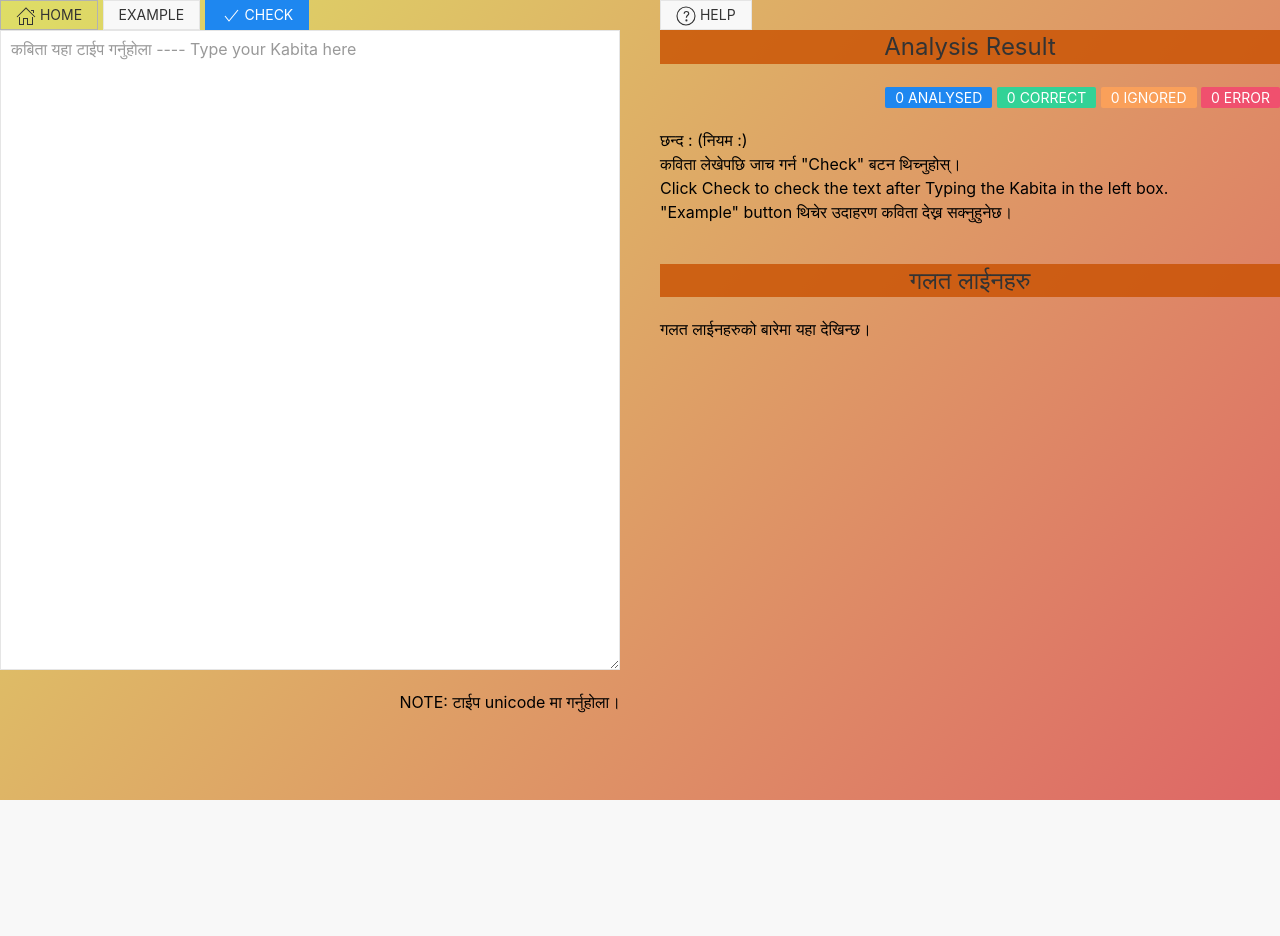
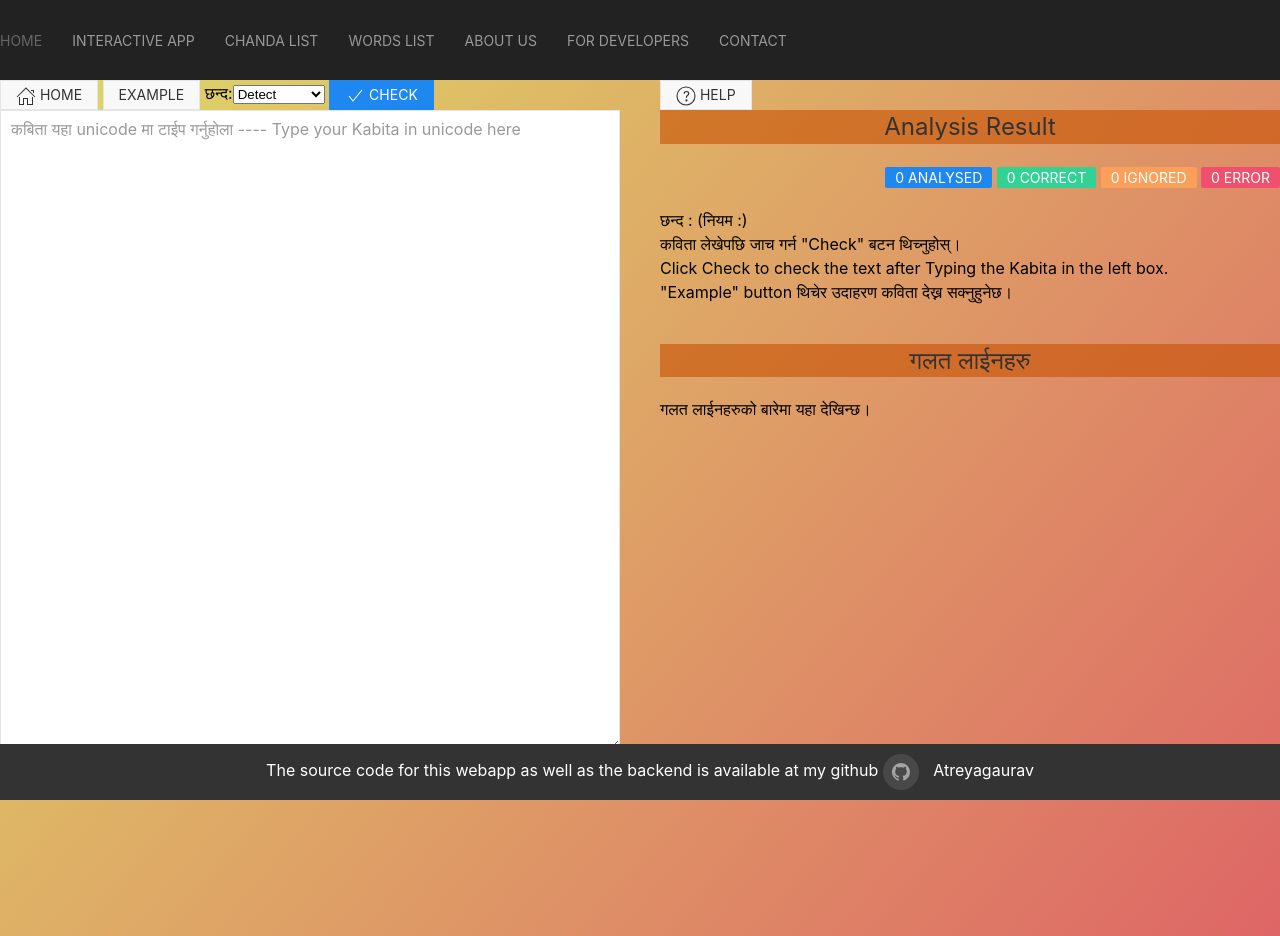
Before and after one commit to Atreyagaurav/kabita-check, a Flask app: page /kabita_interactive in a window 1280 px wide. Before the commit the page ends 800 px from the top, so only its background shows below. Run offline with Flask 2, Linux system fonts and the light colour scheme; some libraries are stand-ins or nearby versions.

Commit message:
Major Refactoring plus layout changes

```diff
--- a/app/main.py
+++ b/app/main.py
@@ -1,23 +1,63 @@
 import flask
+#from flask_cors import CORS
 
 import app.compare as compare
+import app.chanda as chanda
 
 
 app = flask.Flask(__name__)
+# CORS(app)
 
 
 @app.route('/')
 def main():
-    return flask.render_template('main.html')
+    return flask.redirect('/home')
 
 
-@app.route('/check', methods=['POST'])
-def check():
-    data = flask.request.json
-    analysis = compare.analysis(data['text'].split('\n'))
-    return flask.jsonify(analysis)
+@app.route('/home')
+def home():
+    return flask.render_template('home.html')
+
+
+@app.route('/browse_words')
+def browse_words():
+    return flask.render_template('browse_words.html')
+
+
+@app.route('/browse_chanda')
+def browse_chanda():
+    return flask.render_template('browse_chanda.html',
+                                 chanda_dict=chanda.get_all_chanda())
+
+
+@app.route('/about')
+def about():
+    return flask.render_template('about.html')
+
+
+@app.route('/contact')
+def contact():
+    return flask.render_template('contact.html')
+
+
+@app.route('/developers')
+def developers():
+    return flask.render_template('developers.html')
 
 
 @app.route('/kabita_interactive')
 def interactive():
-    return flask.render_template('interactive.html')
+    return flask.render_template('kabita_interactive.html',
+                                 chanda_dict=chanda.get_all_chanda())
+
+
+@app.route('/api/check', methods=['POST'])
+def api_check():
+    data = flask.request.json
+    analysis = compare.analysis(data['text'].split('\n'), rule=data['rule'])
+    return flask.jsonify(analysis)
+
+
+@app.route('/api/all_chanda', methods=['GET'])
+def api_all_chanda():
+    return chanda.get_all_chanda()
--- a/app/static/interactive.js
+++ b/app/static/interactive.js
@@ -1,11 +1,13 @@
 function fill_sample() {
     document.getElementById('kabita-maintext').value = "# शार्दुलविक्रीडित-छन्द-कविता\n# SSSIISISIIISSSISSIS \n# यसरि '#' पछाडि लेखिएका लाईन जाच हुदैन।\n\nहोस् दीर्घायु सुस्वास्थ्य झै मधुरता वाणी मिठो नम्र होस्\nआफ्नो धर्म र कर्म मानमनिता भाषा कला चाख होस्\n\nइच्छा आँट खुशी सबै सफलहोस् तिम्रा सबै चाहना\nयो जन्मोत्सवले सधै खुश भरोस् हाम्रो छ यै कामना\n";
+    document.getElementById('chanda-dropdown').value = "SSSIISISIIISSSISSIS";
 }
 
 function check_kabita() {
     document.getElementById('kabita-response').innerHTML = " Analyzing...."
-    data = {text : document.getElementById('kabita-maintext').value}
-    return fetch("/check", {
+    data = {text : document.getElementById('kabita-maintext').value,
+	    rule : document.getElementById('chanda-dropdown').value}
+    return fetch("/api/check", {
 	method: "POST",
 	headers: {
 	    'Content-Type': 'application/json;charset=utf-8'
--- /dev/null
+++ b/app/static/style.css
@@ -0,0 +1,36 @@
+h3 {
+    background-color:  rgba(200,80,0,0.6);
+    text-align: center;
+}
+body {
+    background-image: linear-gradient(130deg, rgba(200,200,0,0.6),rgba(200,0,0,0.6));
+    color: black;
+    flex-grow: 1;
+}
+
+.main-navbar {
+    background-color: #222;
+    color: #000;
+}
+
+.main-footer {
+    position: sticky;
+    bottom: 0;
+    width: 100%;
+    background-color: #333;
+    padding: 10px;
+    text-align: center;
+    color: white;
+}
+
+.chanda-card {
+    border : 1px solid black;
+}
+
+.alignleft {
+    float: left;
+}
+
+.alignright {
+    float: right;
+}
--- a/app/templates/interactive.html
+++ /dev/null
@@ -1,91 +0,0 @@
-<html>
-    <title>छन्द जाच | Interactive Chanda Test</title>
-    <head>
-	<!-- Global site tag (gtag.js) - Google Analytics -->
-	<script async src="https://www.googletagmanager.com/gtag/js?id=UA-179276102-1"></script>
-	<script>
-	 window.dataLayer = window.dataLayer || [];
-	 function gtag(){dataLayer.push(arguments);}
-	 gtag('js', new Date());
-
-	 gtag('config', 'UA-179276102-1');
-	</script>
-
-	<script src="{{url_for('static', filename='interactive.js')}}"></script>
-
-	<!-- UIkit CSS -->
-	<link rel="stylesheet" href="https://cdn.jsdelivr.net/npm/uikit@3.5.8/dist/css/uikit.min.css" />
-
-	<!-- UIkit JS -->
-	<script src="https://cdn.jsdelivr.net/npm/uikit@3.5.8/dist/js/uikit.min.js"></script>
-	<script src="https://cdn.jsdelivr.net/npm/uikit@3.5.8/dist/js/uikit-icons.min.js"></script>
-	<style>
-	 .fill-height, html, body
-	 {
-	     height: 100%;
-	 }
-	 h3 {
-	     background-color:  rgba(200,80,0,0.8);
-	     text-align: center;
-	 }
-	 html {
-	     -webkit-background-size: cover;
-	     background: linear-gradient(130deg, rgba(200,200,0,0.6),rgba(200,0,0,0.6)) no-repeat center center fixed;
-	     color: black;
-	 }
-	</style>
-    </head>
-
-    <body>
-	<div uk-grid class="uk-container uk-container-expand uk-child-width-1-2@l fill-height">
-	    <div id="input-area" fill-height>
-		<div uk-margin uk-sticky>
-		    <button class="uk-button uk-button-default uk-button-small uk-background-muted" onclick="window.location.href='/'" title="फर्कने"><span uk-icon="icon: home"></span> Home</button>
-		    <button class="uk-button uk-button-default uk-button-small uk-background-muted" onclick="fill_sample()" title="उदाहरण">Example</button>
-		    <button class="uk-button uk-button-primary uk-button-small" onclick="check_kabita()" title="जाच"><span uk-icon="icon: check"></span> Check</button>
-		</div>
-		<textarea id="kabita-maintext" class="uk-textarea uk-width-1-1" style="height:80%;" placeholder="कबिता यहा टाईप गर्नुहोला ---- Type your Kabita here"></textarea>
-		<p style="text-align:right;">NOTE: टाईप unicode मा गर्नुहोला।</p>
-	    </div>
-
-	    <div id="analysis-response" >
-		<div>
-		    <button class="uk-button uk-button-default uk-button-small uk-background-muted"
-			    uk-toggle="target: #modal-close-default"
-			    title="सहयोग"><span uk-icon="icon: question"></span> Help</button>
-		    <!-- This is the modal with the default close button -->
-		    <div id="modal-close-default" uk-modal>
-			<div class="uk-modal-dialog uk-modal-body">
-			    <button class="uk-modal-close-default" type="button" uk-close></button>
-			    <h2 class="uk-modal-title">नतिजा हेर्ने तरिका</h2>
-			    <p>गल्तीहरु रातोले देखाइएको छ। रातो माथि Mouse लगेर के गल्ती हो हेर्न सकिन्छ।
-				<br /><br />
-				जाँच सब्दको गर्ने बोलीको नगर्ने भएकोले उदाहरणमा देखाएको जस्तो कहिलेकाही सहीलाई गलत देखाउन सक्छ, त्यस्तो बेलाको लागि माफी चाहन्छु। </p>
-				<p>सुझाबको लागि मेरो email <a href="mailto:allmanpride@gmail.com">allmanpride@gmail.com</a> मा email पठाउन आग्रह गर्दछु।<p>
-			</div>
-		    </div>
-		    <div>
-			<h3>Analysis Result</h3>
-			<p style="text-align:right;">
-			    <span class="uk-label"><span id="lines-analysed">0</span> analysed</span>
-			    <span class="uk-label uk-label-success"><span id="lines-correct">0</span> correct</span>
-			    <span class="uk-label uk-label-warning"><span id="lines-ignored">0</span> ignored</span>
-			    <span class="uk-label uk-label-danger"><span id="lines-error">0</span> error</span>
-			</p>
-		    </div>
-		</div>
-		<div id="response-header">
-		    छन्द : <span id="chanda-name"></span> (नियम :<span id="chanda-rule"></span>)
-		</div>
-		<div id="kabita-response">
-		    कविता लेखेपछि जाच गर्न "Check" बटन थिच्नुहोस्। <br />
-		    Click Check to check the text after Typing the Kabita in the left box.
-		    <br />
-		    "Example" button थिचेर उदाहरण कविता देख्न सक्नुहुनेछ।
-		</div>
-		<h3>गलत लाईनहरु</h3>
-		<div id="kabita-errors">गलत लाईनहरुको बारेमा यहा देखिन्छ।</div>
-	    </div>
-	</div>
-    </body>
-</html>
--- /dev/null
+++ b/app/templates/kabita_interactive.html
@@ -0,0 +1,68 @@
+{% extends "layout.html" %}
+{% block page_title %}
+छन्द जाच | Interactive
+{% endblock %}
+
+{% block body %}
+<div uk-grid class="uk-container uk-container-expand uk-child-width-1-2@l fill-height" uk-height-viewport>
+    <div id="input-area" fill-height>
+	<div uk-margin>
+	    <button class="uk-button uk-button-default uk-button-small uk-background-muted" onclick="window.location.href='/'" title="फर्कने">
+		<span uk-icon="icon: home"></span> Home</button>
+	    <button class="uk-button uk-button-default uk-button-small uk-background-muted" onclick="fill_sample()" title="उदाहरण">Example</button>
+	    छन्द:<select class="uk-form-select" name="chanda-name" id="chanda-dropdown" onchange="chanda_dropdown_changed()">
+		<option value="auto-detect">Detect</option>
+		{% for chanda_name,rule in chanda_dict.items() %}
+		<option value="{{rule}}">{{chanda_name}}</option>
+		{% endfor %}
+	    </select>
+	    <!-- नियम:<span id="chanda-dropdown-rule"></span> -->
+	    <button class="uk-button uk-button-primary uk-button-small" onclick="check_kabita()" title="जाच"><span uk-icon="icon: check"></span> Check</button>
+	</div>
+	<textarea id="kabita-maintext" class="uk-textarea uk-width-1-1" style="height:80%;" placeholder="कबिता यहा unicode मा टाईप गर्नुहोला ---- Type your Kabita in unicode here"></textarea>
+    </div>
+
+    <div id="analysis-response" >
+	<div>
+	    <button class="uk-button uk-button-default uk-button-small uk-background-muted"
+		    uk-toggle="target: #modal-close-default"
+		    title="सहयोग"><span uk-icon="icon: question"></span> Help</button>
+	    <!-- This is the modal with the default close button -->
+	    <div id="modal-close-default" uk-modal>
+		<div class="uk-modal-dialog uk-modal-body">
+		    <button class="uk-modal-close-default" type="button" uk-close></button>
+		    <h2 class="uk-modal-title">नतिजा हेर्ने तरिका</h2>
+		    <p>गल्तीहरु रातोले देखाइएको छ। रातो माथि Mouse लगेर के गल्ती हो हेर्न सकिन्छ।
+			<br /><br />
+			जाँच सब्दको गर्ने बोलीको नगर्ने भएकोले उदाहरणमा देखाएको जस्तो कहिलेकाही सहीलाई गलत देखाउन सक्छ, त्यस्तो बेलाको लागि माफी चाहन्छु। </p>
+			<p>सुझाबको लागि मेरो email <a href="mailto:allmanpride@gmail.com">allmanpride@gmail.com</a> मा email पठाउन आग्रह गर्दछु।<p>
+		</div>
+	    </div>
+	    <div>
+		<h3>Analysis Result</h3>
+		<p style="text-align:right;">
+		    <span class="uk-label"><span id="lines-analysed">0</span> analysed</span>
+		    <span class="uk-label uk-label-success"><span id="lines-correct">0</span> correct</span>
+		    <span class="uk-label uk-label-warning"><span id="lines-ignored">0</span> ignored</span>
+		    <span class="uk-label uk-label-danger"><span id="lines-error">0</span> error</span>
+		</p>
+	    </div>
+	</div>
+	<div id="response-header">
+	    छन्द : <span id="chanda-name"></span> (नियम :<span id="chanda-rule"></span>)
+	</div>
+	<div id="kabita-response">
+	    कविता लेखेपछि जाच गर्न "Check" बटन थिच्नुहोस्। <br />
+	    Click Check to check the text after Typing the Kabita in the left box.
+	    <br />
+	    "Example" button थिचेर उदाहरण कविता देख्न सक्नुहुनेछ।
+	</div>
+	<h3>गलत लाईनहरु</h3>
+	<div id="kabita-errors">गलत लाईनहरुको बारेमा यहा देखिन्छ।</div>
+    </div>
+</div>
+{% endblock %}
+
+{% block js %}
+<script src="{{url_for('static', filename='interactive.js',v='1.23')}}"></script>
+{% endblock %}
--- /dev/null
+++ b/app/templates/layout.html
@@ -0,0 +1,58 @@
+<!DOCTYPE html>
+<html lang="en">
+
+    <head>
+	<meta charset="utf-8" />
+
+	<title>
+	    {% block page_title %}{% endblock %} | Kabita Analysis
+	</title>
+	<meta name="viewport" content="width=device-width, initial-scale=1.0">
+	<link rel="shortcut icon" href="{{ url_for('static', filename='favicon.ico') }}" />
+	<!-- Global site tag (gtag.js) - Google Analytics -->
+	<script async src="https://www.googletagmanager.com/gtag/js?id=UA-179276102-1"></script>
+	<script>
+	 window.dataLayer = window.dataLayer || [];
+	 function gtag(){dataLayer.push(arguments);}
+	 gtag('js', new Date());
+
+	 gtag('config', 'UA-179276102-1');
+	</script>
+
+	<!-- UIkit CSS -->
+	<link rel="stylesheet" href="https://cdn.jsdelivr.net/npm/uikit@3.5.8/dist/css/uikit.min.css" />
+
+	<!-- Custom css -->
+	<link rel="stylesheet" type="text/css" href="{{ url_for('static', filename='style.css', v='1.22') }}" />
+
+	<!-- UIkit JS -->
+	<script src="https://cdn.jsdelivr.net/npm/uikit@3.5.8/dist/js/uikit.min.js"></script>
+	<script src="https://cdn.jsdelivr.net/npm/uikit@3.5.8/dist/js/uikit-icons.min.js"></script>
+	{% block css %}{% endblock %}
+    </head>
+
+    <body uk-height-viewport>
+	<header class="main-header">
+	    <div class="main-navbar" uk-sticky="sel-target: .uk-navbar-container; cls-active: uk-navbar-sticky">
+		<nav class="uk-navbar-container uk-navbar-transparent" uk-navbar>
+		    <div class="uk-navbar-left">
+			<ul class="uk-navbar-nav">
+			    <li><a href="/home">Home</a></li>
+			    <li><a href="/kabita_interactive">Interactive App</a></li>
+			    <li><a href="/browse_chanda">Chanda List</a></li>
+			    <li><a href="/browse_words">Words List</a></li>
+			    <li><a href="/about">About Us</a></li>
+			    <li><a href="/developers">For Developers</a></li>
+			    <li><a href="/contact">Contact</a></li>
+			</ul>
+		    </div>
+		</nav>
+	    </div>
+	</header>
+	{% block body %}{% endblock %}
+	<footer class="uk-background-secondary uk-light main-footer">
+	    The source code for this webapp as well as the backend is available at my github <a href="https://github.com/Atreyagaurav/kabita-check/"><span class="uk-icon-button uk-margin-small-right" uk-icon="github"></span> Atreyagaurav</a>
+	</footer>
+	{% block js %}{% endblock %}
+    </body>
+</html>
```
Also changed, not shown: app/chanda.py (+60 -33 lines), app/compare.py (+18 -14 lines), app/data/chanda-lists.txt (added, +34 -0 lines), app/data/standard_names.json (+56 -1 lines), app/templates/about.html (added, +11 -0 lines), app/templates/browse_chanda.html (added, +18 -0 lines), app/templates/browse_words.html (added, +12 -0 lines), app/templates/contact.html (added, +15 -0 lines), app/templates/developers.html (added, +21 -0 lines), app/templates/home.html (renamed from app/templates/main.html, +6 -40 lines), app/static/favicon.ico (added), 1 other file.
